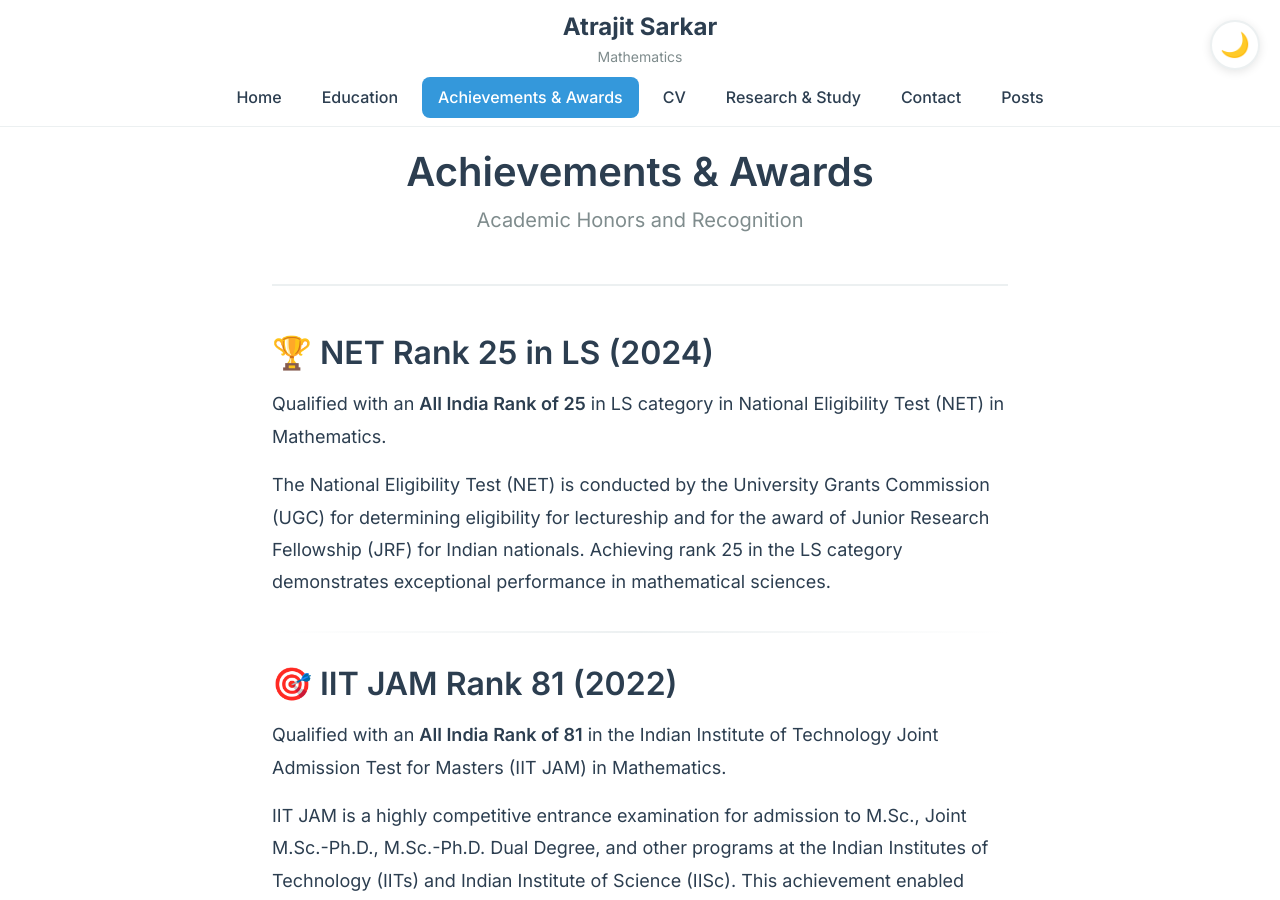
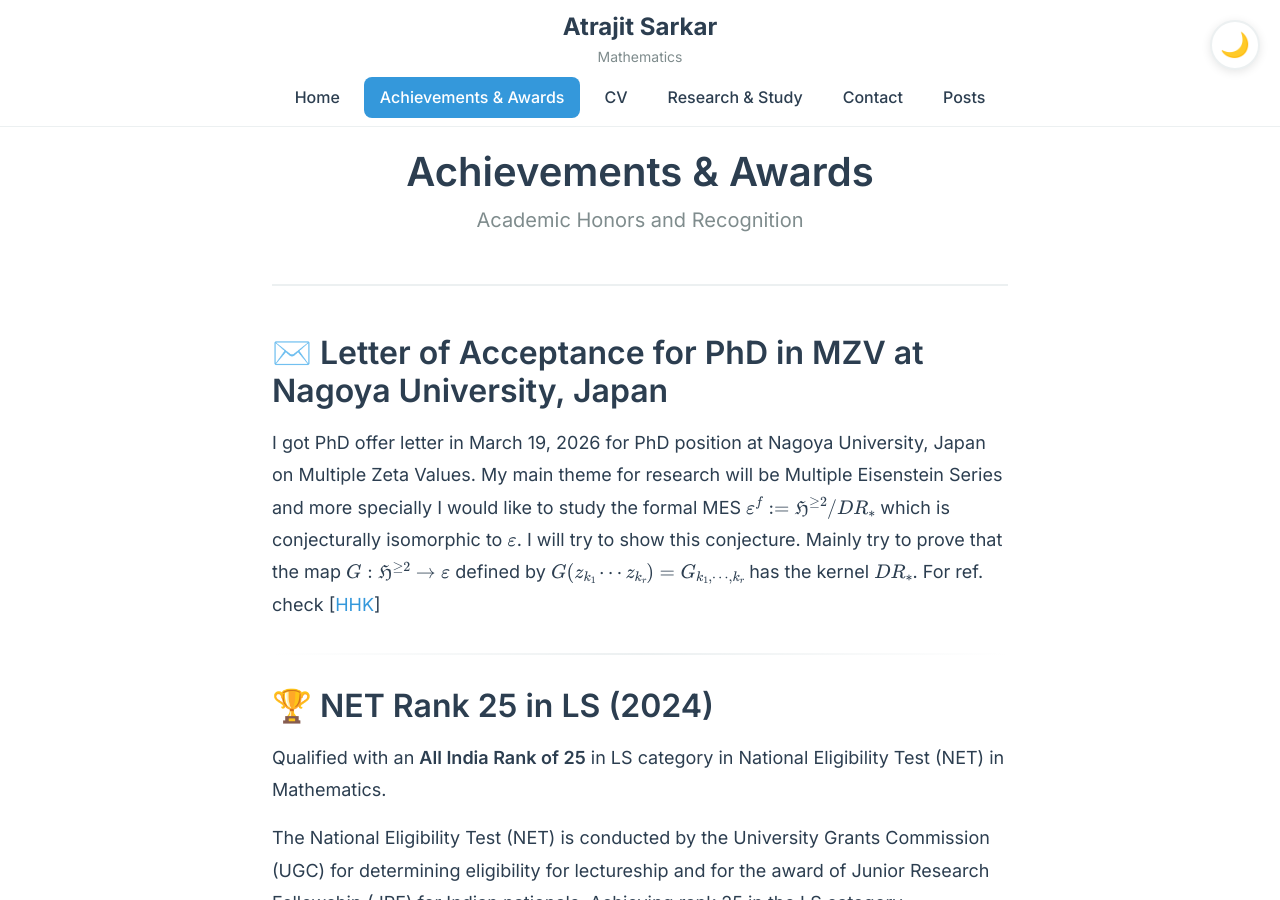
Before and after one commit to atrajit-sarkar/math-portfolio, a Jekyll site: the page built from _pages/achievements.md, in a window 1280 px wide and 900 px high. Built offline with Jekyll 4.4.1, drawn with Linux system fonts in a browser that asks for light colours.

Commit message:
Remove Education section from navigation and add PhD acceptance letter to Achievements page

```diff
--- a/_config.yml
+++ b/_config.yml
@@ -38,8 +38,6 @@
 navigation:
   - title: Home
     url: /
-  - title: Education
-    url: /education/
   - title: Achievements & Awards
     url: /achievements/
   - title: CV
--- a/_pages/achievements.md
+++ b/_pages/achievements.md
@@ -5,6 +5,11 @@
 permalink: /achievements/
 ---
 
+## ✉️ Letter of Acceptance for PhD in MZV at Nagoya University, Japan
+I got PhD offer letter in March 19, 2026 for PhD position at Nagoya University, Japan on Multiple Zeta Values. My main theme for research will be Multiple Eisenstein Series and more specially I would like to study the formal MES $ \varepsilon^f := \mathfrak{H}^{\geq 2}/DR_* $ which is conjecturally isomorphic to $\varepsilon$. I will try to show this conjecture. Mainly try to prove that the map $G: \mathfrak{H}^{\geq 2}\rightarrow \varepsilon$ defined by
+$G(z_{k_1}\cdots z_{k_r})=G_{k_1,\cdots,k_r}$ has the kernel $DR_*$. For ref. check [[HHK](https://arxiv.org/pdf/2602.08176)]
+
+---
 ## 🏆 NET Rank 25 in LS (2024)
 
 Qualified with an **All India Rank of 25** in LS category in National Eligibility Test (NET) in Mathematics.
```
